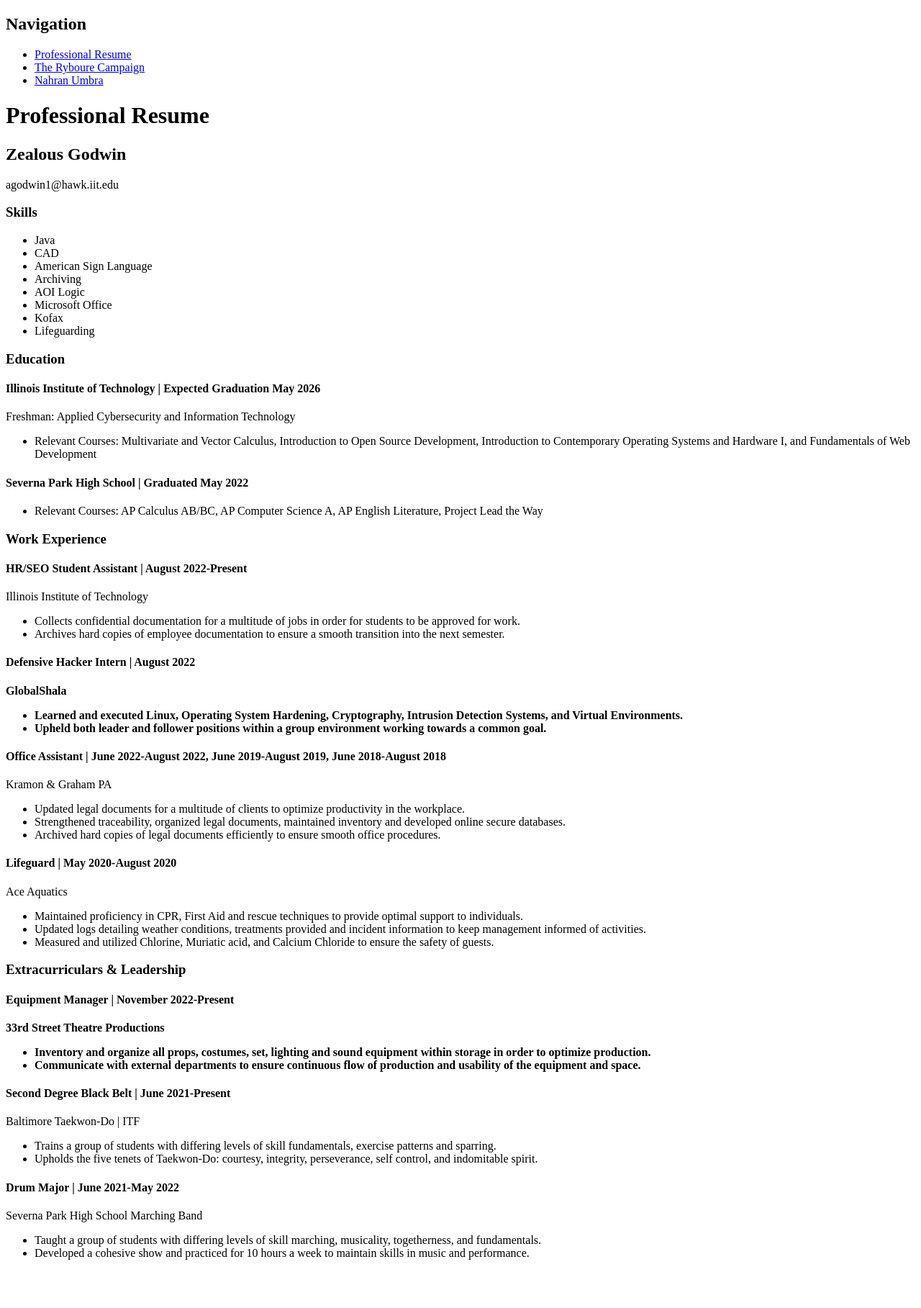
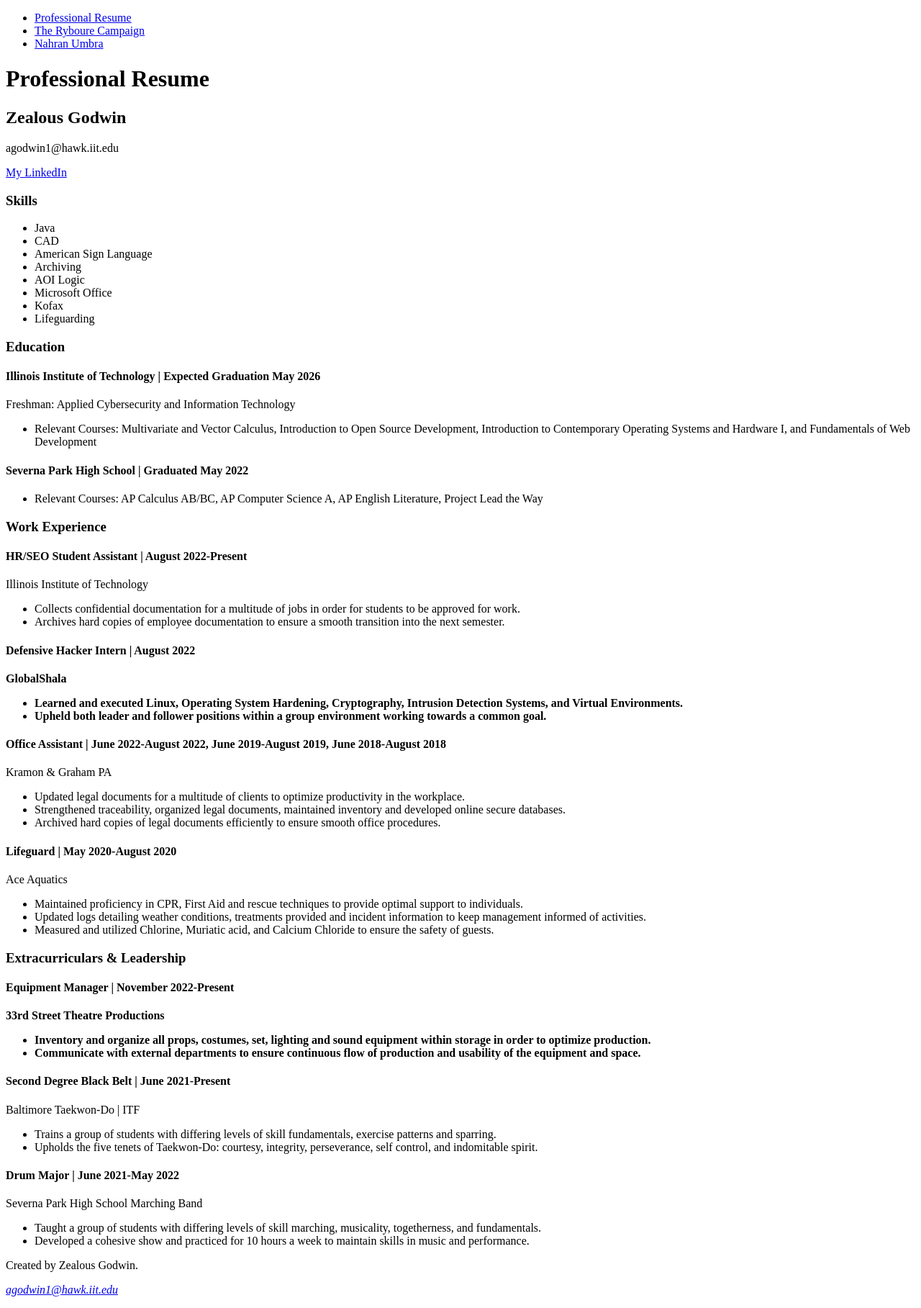
Before and after one commit to zeal0u5/project1, a plain HTML site: page index.html in a window 1280 px wide. Shown: the whole page at 72% size. Before the commit the page ends 1766 px from the top, so only its background shows below. Drawn offline with Linux system fonts and the light colour scheme.

Commit message:
fixing nav

```diff
--- a/index.html
+++ b/index.html
@@ -5,18 +5,20 @@
 	<title>Professional Resume</title>
 </head>
 <body>
-  <h2>Navigation</h2>
-
-  <ul>
-    <li><a href="/project1/index">Professional Resume</a></li>
-	<li><a href="/project1/ryboure">The Ryboure Campaign</a></li>
-	<li><a href="/project1/dndnahran">Nahran Umbra</a></li>
-  </ul>
-
+  <header>
+    <nav>
+      <ul>
+        <li><a href="/project1/index">Professional Resume</a></li>
+	    <li><a href="/project1/ryboure">The Ryboure Campaign</a></li>
+	    <li><a href="/project1/dndnahran">Nahran Umbra</a></li>
+      </ul>
+	</nav>
+  </header>
   <h1>Professional Resume</h1>
 
   <h2>Zealous Godwin</h2>
     <p>agodwin1@hawk.iit.edu</p>
+	<p><a href="https://www.linkedin.com/in/zealous-godwin-987560259/">My LinkedIn</a></p>
 	<h3>Skills</h3>
 	<ul>
 	  <li>Java</li>
@@ -94,5 +96,12 @@
 		  <li>Taught a group of students with differing levels of skill marching, musicality, togetherness, and fundamentals.</li>
 		  <li>Developed a cohesive show and practiced for 10 hours a week to maintain skills in music and performance.</li>
 		</ul>
+  <footer>
+    <p>Created by Zealous Godwin.</p>
+	<address>
+	  <p><a href="mailto:agodwin1@hawk.iit.edu">agodwin1@hawk.iit.edu</a></p>
+    </address>
+  </footer>
+
 </body>
 </html>
```
Also changed, not shown: dndnahran.html (+9 -6 lines), ryboure.html (+9 -7 lines).
